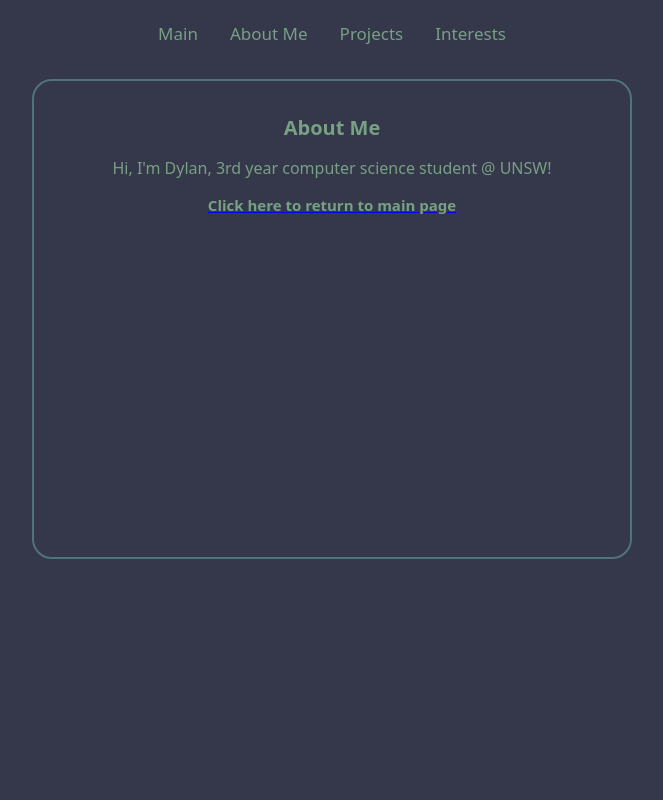
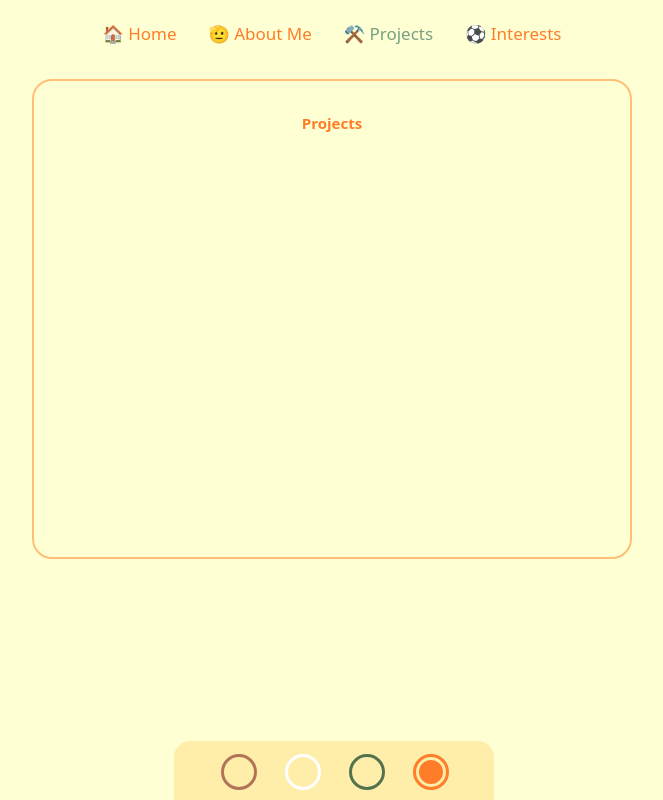
Before and after one commit to Dylanwhooooo/Dylanwhooooo.github.io, a plain HTML site: page personal-profile/projects.html in a window 1280 px wide. Shown: the whole page, without its empty margins (308-971 px from the left). Drawn offline with Linux system fonts and the light colour scheme.

Commit message:
Add files via upload

```diff
--- a/personal-profile/projects.html
+++ b/personal-profile/projects.html
@@ -3,20 +3,54 @@
     <head>
         <meta charset="UTF-8">
         <meta name="viewport" content="width=device-width, initial-scale=1.0">
-        <title>projects</title>
+        <title>Projects</title>
         <link rel="stylesheet" href="./style.css"> <!-- Link to your CSS file -->
     </head>
-    <div class="topnav">
-        <a href="./">Main</a>
-        <a href="./about-me">About Me</a>
-        <a class="active" href="./projects">Projects</a>
-        <a href="./interests">Interests</a>
-      </div>
+
+    <form class="colour-picker" action="">
+        <fieldset>
+            <legend></legend>
+            <label for="autumn" class="visually-hidden">Autumn</label>
+            <input
+                type="radio"
+                name="theme"
+                id="autumn">
+
+                <label for="winter" class="visually-hidden">Winter</label>
+            <input
+                type="radio"
+                name="theme"
+                id="winter" >
+
+                <label for="spring" class="visually-hidden">Spring</label>
+            <input
+                type="radio"
+                name="theme"
+                id="spring" >
+
+                <label for="summer" class="visually-hidden">Summer</label>
+            <input
+                type="radio"
+                name="theme"
+                id="summer" checked>
+
+        </fieldset>
+    </form>
+
     <body>
+
+            <div class="topnav">
+                <a href="./">🏠 Home</a>
+                <a href="./about-me">🫡 About Me</a>
+                <a class="active" href="./projects">⚒️ Projects</a>
+                <a href="./interests">⚽ Interests</a>
+            </div>
+
         <div class="container">
-            <h1>About Me</h1>
-            <p>Hi, I'm Dylan, 3rd year computer science student @ UNSW!</p>
-            <a href="./"><h2>Click here to return to main page</h2></a>
+            <div class="center">
+                <h2>Projects</h2>
+                <p></p>
+            </div>
         </div>
     </body>
 </html>
```
Also changed, not shown: personal-profile/about-me.html (+42 -8 lines), personal-profile/interests.html (+43 -9 lines), personal-profile/main.js (+5 -9 lines).
